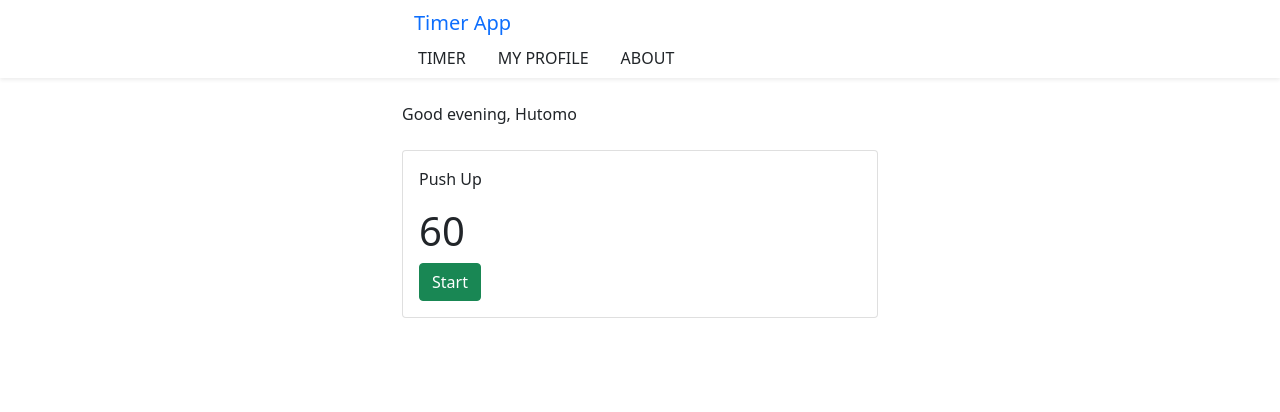
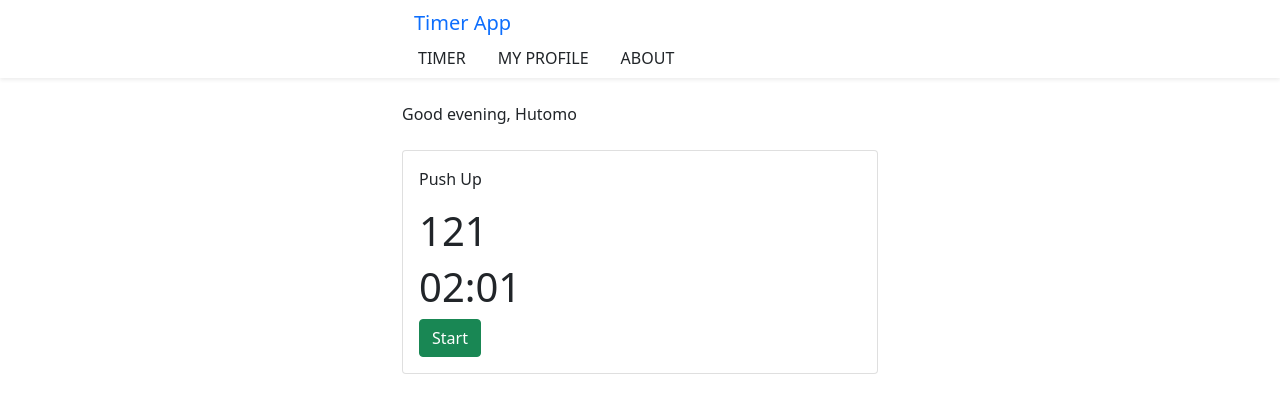
Before and after one commit to hutomo-s/timer-app, a React (Create React App) app: page / in a window 1280 px wide. Shown: the top 412 px of the page. Built offline with nearby package versions, Linux system fonts and the light colour scheme.

Commit message:
improve timer display using mm ss

```diff
--- a/src/App.js
+++ b/src/App.js
@@ -1,46 +1,65 @@
-import { useState, useRef } from 'react';
+import { useState, useRef, useEffect } from 'react';
 import 'bootstrap/dist/css/bootstrap.css';
 import './timer.css';
 import ButtonGroup from './ButtonGroup';
 
 function App() {
 
-  const defaultSeconds = 60
+  const defaultSeconds = 121
   const [seconds, setSeconds] = useState(defaultSeconds)
+  const [timer, setTimer] = useState('')
   const [isTimerRunning, setisTimerRunning] = useState(false)
   const [isTimerPaused, setisTimerPaused] = useState(false)
+  const timerRef = useRef
 
-  const timer = useRef
+  useEffect(() => {
+    console.log('[useeffect] seconds', seconds);
 
-  const getSecondsRemaining = () => {
-    setSeconds((seconds) => {
-      return ((seconds > 0) && seconds - 1) || 0
-    })
-  }
+    const ss = Math.floor(seconds % 60)
+    const mm = Math.floor((seconds / 60) % 60)
+
+    if(seconds >= 0) {
+
+      const showSs = ss < 10 ? '0' + ss : ss
+      const showMm = mm < 10 ? '0' + mm : mm
+      setTimer(showMm + ":" + showSs)
+
+      if (seconds === 0)
+        clearInterval(timerRef.current)
+    }
+
+  }, [seconds, timerRef]);
 
   const handleClickStart = () => {
-    timer.current = setInterval(() => {
-      getSecondsRemaining()
+
+    timerRef.current = setInterval(() => {
+      setSeconds((seconds) => {
+        console.log('[setSeconds] seconds', seconds)
+        return ((seconds > 0) && seconds - 1) || 0
+      })
     }, 1000)
 
     setisTimerRunning(true)
   }
 
   const handleClickPause = () => {
-    clearInterval(timer.current)
+    clearInterval(timerRef.current)
     setisTimerPaused(true)
   }
 
   const handleClickResume = () => {
-    timer.current = setInterval(() => {
-      getSecondsRemaining()
+    timerRef.current = setInterval(() => {
+      setSeconds((seconds) => {
+        console.log('[setSeconds] seconds', seconds)
+        return ((seconds > 0) && seconds - 1) || 0
+      })
     }, 1000)
 
     setisTimerPaused(false)
   }
 
   const handleClickReset = () => {
-    clearInterval(timer.current)
+    clearInterval(timerRef.current)
     setSeconds(defaultSeconds)
     setisTimerRunning(false)
     setisTimerPaused(false)
@@ -77,6 +96,7 @@ function App() {
               <li className="list-group-item p-3">
                 <p>Push Up</p>
                 <h1>{seconds}</h1>
+                <h1>{timer}</h1>
 
                 <ButtonGroup
                   isTimerRunning={isTimerRunning}
--- a/src/ButtonGroup.js
+++ b/src/ButtonGroup.js
@@ -1,3 +1,6 @@
+// reference
+// https://stackoverflow.com/questions/58847890/how-to-access-method-of-another-component-on-button-click-in-react
+
 function ButtonPauseResume(props) {
   if(!props.isTimerPaused) {
     return (
```
